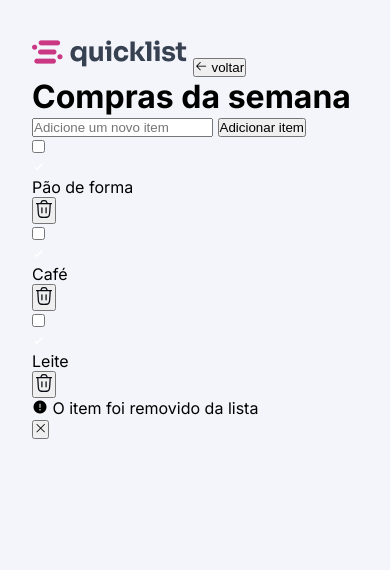
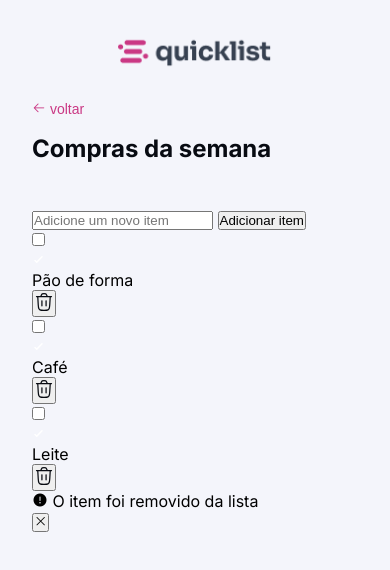
Before and after one commit to Geovannaoliveiracosta12a/Quicklist_Geovanna22aReal, a plain HTML site: page index.html in a window 390 px wide. Drawn offline with nearby package versions, Linux system fonts and the light colour scheme.

Commit message:
estilização do header mobile no style.css

```diff
--- a/style.css
+++ b/style.css
@@ -31,4 +31,30 @@ header{
     margin-bottom: 4.4rem;
     max-width: 62.7rem;
     margin-inline: auto;
+    display: flex;
+    flex-direction: column;
+    align-items: start;
+
+    img{
+        width: 15.4rem;
+        margin-inline: auto;
+        margin-bottom: 3rem;
+    }
+
+    button{
+        border: none;
+        background: none;
+        font-size: 1.4rem;
+        line-height: 1.6rem;
+        font-weight: 500;
+        margin-bottom: 1.6rem;
+        color: var(--color-brand);
+        cursor: pointer;
+    }
+
+    h1 {
+        font-size: 2.4rem;
+        color: var(--content-primary);
+        line-height: 3.2rem;
+    }
 }
```
Also changed, not shown: index.html (+1 -1 lines).
